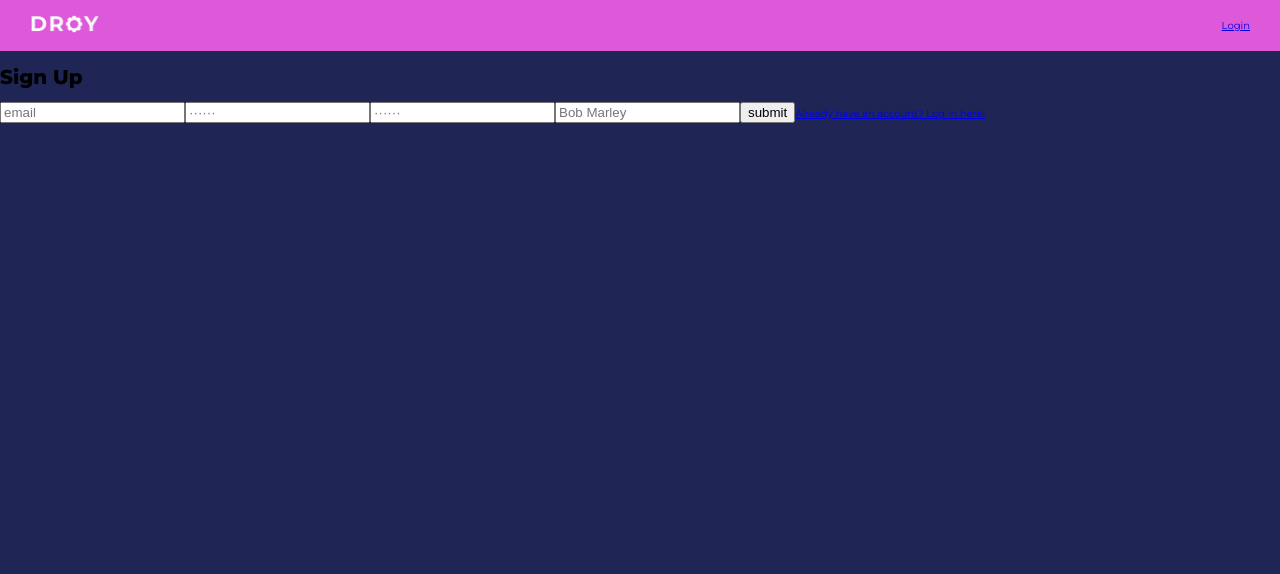
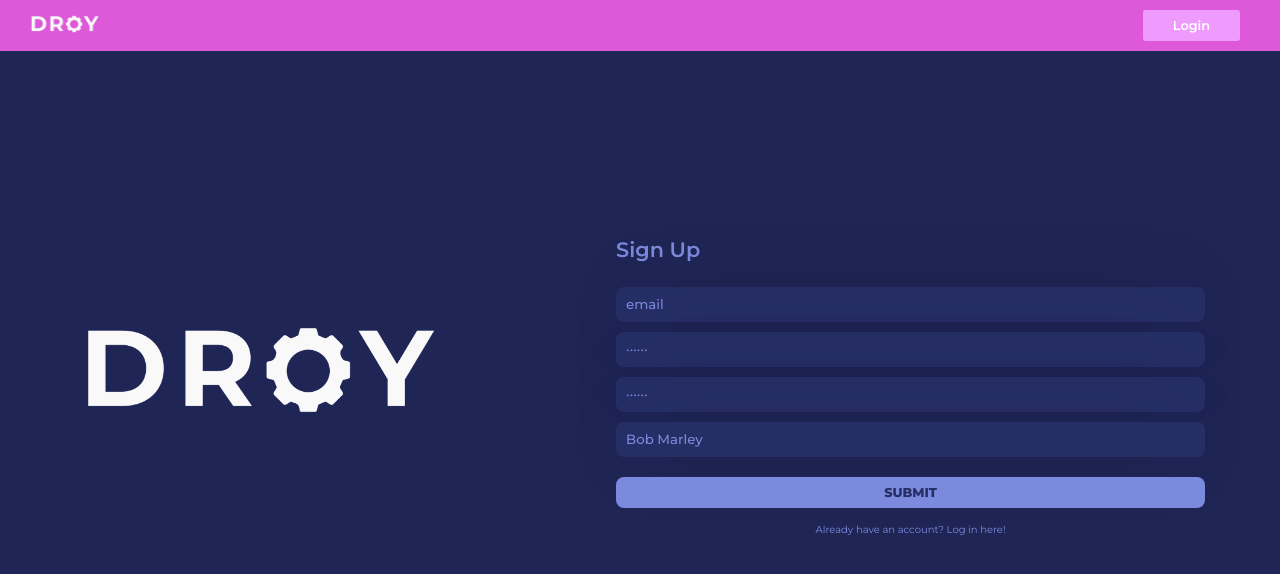
Before and after one commit to martamullor/droy, a React (Create React App) app: page /signup in a window 1280 px wide. Shown: the top 574 px of the page. Built offline with nearby package versions, Linux system fonts and the light colour scheme; no server answers.

Commit message:
All style added

```diff
--- a/src/components/droy/ModalStartProject.js
+++ b/src/components/droy/ModalStartProject.js
@@ -41,17 +41,19 @@ class ModalStartProject extends Component {
     return (
       <div className='modal-container'>
         <div className='modal-style'>
-          <button className='close-modal' onClick={onClose}>X</button>
+          <button className='close-modal' onClick={onClose}>
+          <img className='close-modal-image' src="../../img/delete-icon.png" alt='delete-project'></img>
+          </button>
           <p>{error}</p>
           <form className='form-create-project' onSubmit={this.handleSubmit}>
-            <label className='label-modal' htmlFor="name">Name of the project</label>
+            <label className='label-modal' htmlFor="name">Name:</label>
             <input required="required" className='input-modal' type="text"
               id='name'
               value={name}
               name="name"
               placeholder="name"
               onChange={this.handleChange} />
-            <label className='label-modal' htmlFor="theme">Theme of the project</label>
+            <label className='label-modal' htmlFor="theme">Theme:</label>
             <select required="required" className='option-modal' id='theme' value={theme} name='theme' onChange={this.handleChange}>
               <option value=""></option>
               {styles.map((s, k) => <option key={k} value={s.code}>{s.name}</option> )}
--- a/src/components/droy/NavBar.js
+++ b/src/components/droy/NavBar.js
@@ -20,7 +20,7 @@ class NavBar extends Component {
         }
         {isLoggedIn
           ? <button onClick={handleLogout} className='buttons-navBar'>Logout</button>
-          : <Link to="/login">Login</Link> }
+          : <Link className='buttons-navBar' to="/login">Login</Link> }
       </div>
     )
   }
--- a/src/pages/Login.js
+++ b/src/pages/Login.js
@@ -2,10 +2,11 @@ import React, { Component } from 'react'
 import { withAuth } from '../contexts/authContext';
 import NavBar from '../components/droy/NavBar'
 import { Link } from 'react-router-dom'
+import '../styles/login-signup.css'
 
 class Login extends Component {
 
-  constructor(props){
+  constructor(props) {
     super(props)
     this.state = {
       email: "",
@@ -36,11 +37,16 @@ class Login extends Component {
     const { loginError } = this.props
     return (
       <div>
-        <NavBar/>
-        <h1>Login</h1>
+        <NavBar />
+        <div className='login-signup-container'>
+          <div className='logo-container'>
+            <img className='login-logo' src='../../../img/logo-white.png' alt='logo-white'></img>
+          </div>
+          <div className='form-title-container'>
+            <h1 className='title-login-signup'>Login your account:</h1>
             <p>{loginError}</p>
-        <form onSubmit={this.handleSubmit}>
-          <input
+            <form className='login-form' onSubmit={this.handleSubmit}>
+              <input className='input-form'
                 placeholder="email"
                 type="text"
                 required="required"
@@ -49,7 +55,7 @@ class Login extends Component {
                 id="email"
                 onChange={this.handleChange}
               />
-          <input
+              <input className='input-form'
                 type="password"
                 required="required"
                 placeholder="······"
@@ -58,9 +64,11 @@ class Login extends Component {
                 value={hashedPassword}
                 onChange={this.handleChange}
               />
-          <input type="submit" value="submit" />
-          <Link to="/signup">You don't have an account? Register here!</Link>
+              <input className='button-form' type="submit" value="submit" />
+              <Link className='text-form' to="/signup">You don't have an account? Register here!</Link>
             </form>
+          </div>
+        </div>
       </div>
     );
   }
--- a/src/pages/SignUp.js
+++ b/src/pages/SignUp.js
@@ -2,6 +2,7 @@ import React, { Component } from 'react'
 import { withAuth } from '../contexts/authContext';
 import NavBar from '../components/droy/NavBar'
 import { Link } from 'react-router-dom'
+import '../styles/login-signup.css'
 
 class SignUp extends Component {
 
@@ -40,11 +41,16 @@ class SignUp extends Component {
     const { signUpError } = this.props
     return (
       <div>
-        <NavBar/>
-        <h1>Sign Up</h1>
+        <NavBar />
+        <div className='login-signup-container'>
+          <div className='logo-container'>
+            <img className='login-logo' src='../../../img/logo-white.png' alt='logo-white'></img>
+          </div>
+          <div className='form-title-container'>
+            <h1 className='title-login-signup'>Sign Up</h1>
             <p>{signUpError}</p>
-        <form onSubmit={this.handleSubmit}>
-          <input
+            <form className='login-form' onSubmit={this.handleSubmit}>
+              <input className='input-form'
                 placeholder="email"
                 type="text"
                 required="required"
@@ -53,7 +59,7 @@ class SignUp extends Component {
                 id="email"
                 onChange={this.handleChange}
               />
-          <input
+              <input className='input-form'
                 type="password"
                 required="required"
                 placeholder="······"
@@ -62,7 +68,7 @@ class SignUp extends Component {
                 value={hashedPassword}
                 onChange={this.handleChange}
               />
-          <input
+              <input className='input-form'
                 type="password"
                 required="required"
                 placeholder="······"
@@ -71,7 +77,7 @@ class SignUp extends Component {
                 value={confirmationPassword}
                 onChange={this.handleChange}
               />
-          <input
+              <input className='input-form'
                 type="text"
                 required="required"
                 placeholder="Bob Marley"
@@ -80,9 +86,11 @@ class SignUp extends Component {
                 value={name}
                 onChange={this.handleChange}
               />
-          <input type="submit" value="submit" />
-          <Link to="/login">Already have an account? Log in here!</Link>
+              <input className='button-form' type="submit" value="submit" />
+              <Link className='text-form' to="/login">Already have an account? Log in here!</Link>
             </form>
+          </div>
+        </div>
       </div>
     );
   }
--- /dev/null
+++ b/src/styles/login-signup.css
@@ -0,0 +1,77 @@
+.login-signup-container {
+    display: flex;
+    flex-direction: row;
+    justify-content: left;
+    align-items: center;
+    height: 80vh;
+}
+
+.logo-container {
+    width: 35vw;
+    padding: 80px;
+}
+
+.form-title-container {
+    width: 55vw;
+    padding: 30px 70px 0px 70px;
+}
+
+.login-logo {
+    width: 95%;
+}
+
+.subtitle-login {
+    color: white;
+    font-weight: 400;
+    font-size: 1rem;
+}
+
+.title-login-signup {
+    font-weight: 400;
+    color: #7b8add;
+    font-size: 1.3rem;
+    font-weight: 600;
+    margin-left: 5px;
+    margin: 0px 0px 20px 5px;
+}
+
+.login-form {
+    display: flex;
+    flex-direction: column;
+}
+
+.input-form {
+    margin: 5px;
+    background: #262e66;
+    border: none;
+    padding: 10px;
+    border-radius: 8px;
+    box-shadow: -1px 1px 72px -16px rgba(21,26,61,1)
+}
+
+.input-form::placeholder {
+    font-family: 'Montserrat', sans-serif;
+    color: #7b8add;
+    font-weight: 500;
+}
+
+
+.button-form {
+    margin: 15px 5px 15px 5px;
+    font-family: 'Montserrat', sans-serif;
+    background: #7b8add;
+    border: none;
+    padding: 8px;
+    border-radius: 8px;
+    box-shadow: -1px 1px 72px -16px rgba(21,26,61,1);
+    color: #262e66;
+    font-weight: 900;
+    text-transform: uppercase;
+    font-size: 0.8rem;
+}
+
+.text-form {
+    color: #7b8add;
+    text-align: center;
+    text-decoration: none;
+}
--- a/src/styles/modal-start-project.css
+++ b/src/styles/modal-start-project.css
@@ -8,11 +8,11 @@
 .modal-style {
     background: #28306a;
     box-shadow: -1px 1px 72px -16px rgba(21,26,61,1);
-    width: 50%;
+    width: 30%;
     color: white;
-    border-radius: 20px;
+    border-radius: 8px;
     margin-top: -150px;
-    padding: 40px
+    padding: 30px 20px 30px 40px;
 }
 
 .form-create-project {
@@ -27,38 +27,55 @@
     border: none;
 }
 
+.close-modal-image {
+    width: 20px;
+}
+
 .label-modal {
+    text-align: left;
+    font-weight: 400;
+    color: #7b8add;
     font-size: 1.3rem;
-    font-weight: 500;
-    color: #7b8add;
-    padding: 20px 10px;
-    text-align: left
+    font-weight: 600;
+    margin: 10px 0px;
 }
 
 .input-modal {
-    background-color: transparent;
-    padding: 5px 0px 5px 15px;
+    margin: 10px 0px;
+    background: #1f2554;
     border: none;
-    border-bottom: 1px solid #7b8add;
-    color: white;
-    font-size: 0.8rem;
+    padding: 10px;
+    border-radius: 8px;
+    box-shadow: -1px 1px 72px -16px rgba(21,26,61,1)
+}
+
+.input-modal::placeholder {
+    font-family: 'Montserrat', sans-serif;
+    color: #7b8add;
+    font-weight: 500;
 }
 
 .option-modal {
-    background-color: transparent;
-    color: grey;
-    border: 1px solid #7b8add;
+    margin: 5px;
+    background: #1f2554;
+    border: none;
+    border-radius: 8px;
+    box-shadow: -1px 1px 72px -16px rgba(21,26,61,1);
+    padding: 10px;
+    color: #7b8add;
+    padding: 10px;
 }
 
 .button-modal {
+    margin: 25px 5px 15px 5px;
     font-family: 'Montserrat', sans-serif;
-    background-color: #8594e7;
-    margin-top: 30px;
-    padding: 9px;
-    border-radius: 5px;
+    background: #7b8add;
     border: none;
-    color: white;
-    font-weight: 600;
-    font-size: 0.9rem;
-    width: 100%;
+    padding: 8px;
+    border-radius: 8px;
+    box-shadow: -1px 1px 72px -16px rgba(21,26,61,1);
+    color: #262e66;
+    font-weight: 900;
+    text-transform: uppercase;
+    font-size: 0.8rem;
 }
--- a/src/styles/navBar.css
+++ b/src/styles/navBar.css
@@ -21,4 +21,5 @@
     color: white;
     font-weight: 600;
     font-size: 0.8rem;
+    text-decoration: none;
 }
```
Also changed, not shown: 1 other file (tests, documents, lock files or other folders). Lines whose indentation alone changed are shown as unchanged.
